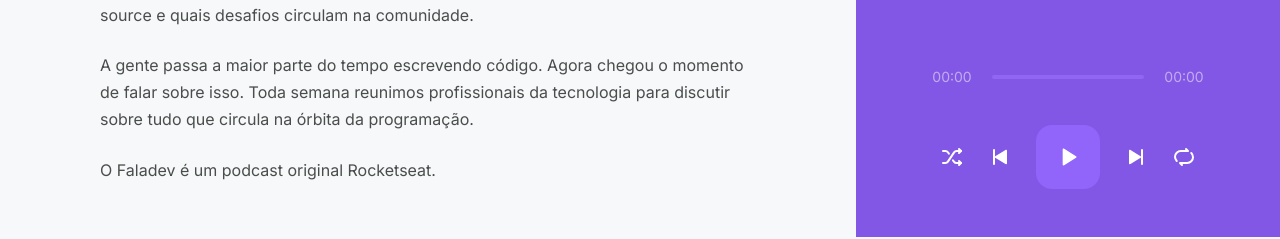
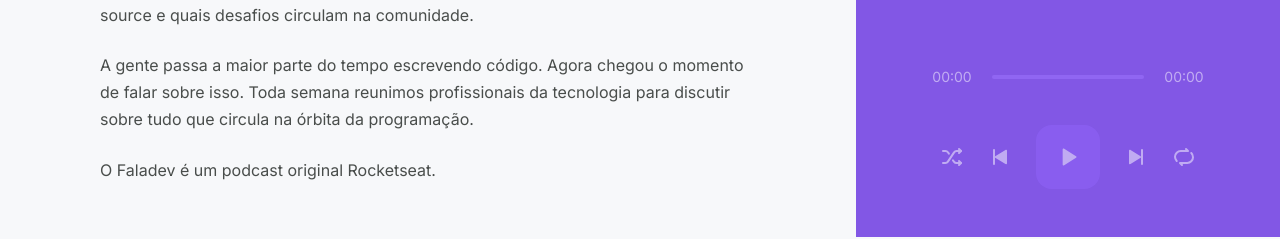
Before and after one commit to robertojnior/falatu, a Next.js app: page /episodes/a-importancia-da-contribuicao-em-open-source in a window 1280 px wide. Shown: the part 563-802 px from the top of the page. Built offline with nearby package versions, Linux system fonts and the light colour scheme; data requests are answered from the project's data file.

Commit message:
Create player context and add play and pause functionalities

```diff
--- a/package.json
+++ b/package.json
@@ -12,6 +12,7 @@
     "axios": "^0.21.1",
     "date-fns": "^2.21.1",
     "next": "10.2.0",
+    "rc-slider": "^9.7.2",
     "react": "17.0.2",
     "react-dom": "17.0.2",
     "sass": "^1.32.12"
--- a/src/components/Player/index.tsx
+++ b/src/components/Player/index.tsx
@@ -1,47 +1,106 @@
+import 'rc-slider/assets/index.css'
+
+import { useContext, useEffect, useRef } from 'react'
+
+import Image from 'next/image'
+
+import Slider from 'rc-slider'
+
+import { PlayerContext } from '../../contexts/PlayerContext'
+
 import styles from './styles.module.scss'
 
 export function Player() {
+  const {
+    isPlaying,
+    nowPlaying,
+    episodes,
+    togglePlay,
+    setPlayingState
+  } = useContext(PlayerContext)
+
+  const episode = episodes[nowPlaying]
+
+  const audioRef = useRef<HTMLAudioElement>(null)
+
+  useEffect(() => {
+    if (!audioRef.current) {
+      return
+    }
+
+    isPlaying ? audioRef.current.play() : audioRef.current.pause()
+
+  }, [isPlaying])
+
   return (
     <div className={styles.playerContainer}>
+      {episode && (
+        <audio
+          ref={audioRef}
+          src={episode.url}
+          onPlay={() => setPlayingState(true)}
+          onPause={() => setPlayingState(false)}
+          autoPlay
+        />
+      )}
+
       <header>
         <img src="/playing.svg" alt="Now playing" />
 
         <strong>Now playing</strong>
       </header>
 
-      <div className={styles.emptyPlayer}>
-        <strong>Select a podcast to listen</strong>
-      </div>
+      {episode ? (
+        <div className={styles.currentEpisode}>
+          <Image width={592} height={592} src={episode.thumbnail} objectFit="cover" />
 
-      <footer className={styles.empty}>
+          <strong>{episode.title}</strong>
+          <span>{episode.members}</span>
+        </div>
+      ) : (
+        <div className={styles.emptyPlayer}>
+          <strong>Select a podcast to listen</strong>
+        </div>
+      )}
+
+
+      <footer className={!episode ? styles.empty : ''}>
         <div className={styles.progress}>
           <span>00:00</span>
 
           <div className={styles.slider}>
-            <div className={styles.emptySlider} />
+            {episode ? (
+              <Slider
+                trackStyle={{ backgroundColor: '#04d361' }}
+                railStyle={{ backgroundColor: '#9f75ff' }}
+                handleStyle={{ borderColor: '#04d361', borderWidth: 4 }}
+              />
+            ) : (
+              <div className={styles.emptySlider} />
+            )}
           </div>
 
           <span>00:00</span>
         </div>
 
         <div className={styles.buttons}>
-          <button type="button">
+          <button type="button" disabled={!episode}>
             <img src="/shuffle.svg" alt="" />
           </button>
 
-          <button type="button">
+          <button type="button" disabled={!episode}>
             <img src="/play-previous.svg" alt="" />
           </button>
 
-          <button type="button" className={styles.playButton}>
-            <img src="/play.svg" alt="" />
+          <button type="button" className={styles.playButton} onClick={togglePlay} disabled={!episode}>
+            {isPlaying ? <img src="/pause.svg" alt="" /> : <img src="/play.svg" alt="" />}
           </button>
 
-          <button type="button">
+          <button type="button" disabled={!episode}>
             <img src="/play-next.svg" alt="" />
           </button>
 
-          <button type="button">
+          <button type="button" disabled={!episode}>
             <img src="/repeat.svg" alt="" />
           </button>
         </div>
--- /dev/null
+++ b/src/contexts/PlayerContext.ts
@@ -0,0 +1,20 @@
+import { createContext } from 'react'
+
+import { Episode } from '../pages/episodes/[slug]'
+
+export type PlayerEpisode = Pick<Episode, 'title' | 'members' | 'thumbnail'> & {
+  url: string
+  duration: number
+}
+
+type PlayerContextData = {
+  isPlaying: boolean
+  nowPlaying: number
+  episodes: PlayerEpisode[]
+
+  togglePlay(): void
+  playEpisode(episode: PlayerEpisode): void
+  setPlayingState(playing: boolean): void
+}
+
+export const PlayerContext = createContext({} as PlayerContextData)
--- a/src/pages/_app.tsx
+++ b/src/pages/_app.tsx
@@ -1,4 +1,8 @@
 import '../styles/global.scss'
+
+import { useState } from 'react'
+
+import { PlayerContext, PlayerEpisode } from '../contexts/PlayerContext'
 
 import { Header } from '../components/Header'
 import { Player } from '../components/Player'
@@ -6,7 +10,33 @@
 import styles from '../styles/app.module.scss'
 
 function MyApp({ Component, pageProps }) {
+  const [isPlaying, setIsPlaying] = useState(false)
+  const [nowPlaying, setNowPlaying] = useState(0)
+  const [episodes, setEpisodes] = useState<PlayerEpisode[]>([])
+
+  function togglePlay() {
+    setIsPlaying(playing => !playing)
+  }
+
+  function playEpisode(episode: PlayerEpisode) {
+    setIsPlaying(true)
+    setNowPlaying(0)
+    setEpisodes([episode])
+  }
+
+  function setPlayingState(playing: boolean) {
+    setIsPlaying(playing)
+  }
+
   return (
+    <PlayerContext.Provider value={{
+      isPlaying,
+      nowPlaying,
+      episodes,
+      togglePlay,
+      playEpisode,
+      setPlayingState
+    }}>
       <div className={styles.wrapper}>
         <main>
           <Header />
@@ -15,6 +45,7 @@
 
         <Player />
       </div>
+    </PlayerContext.Provider >
   )
 }
 
```
Also changed, not shown: src/pages/index.tsx (+13 -5 lines), 1 other file (tests, documents, lock files or other folders). Lines whose indentation alone changed are shown as unchanged.
